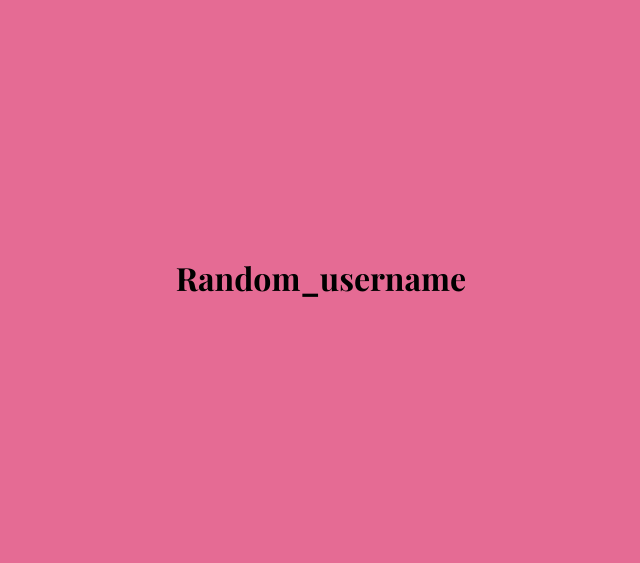
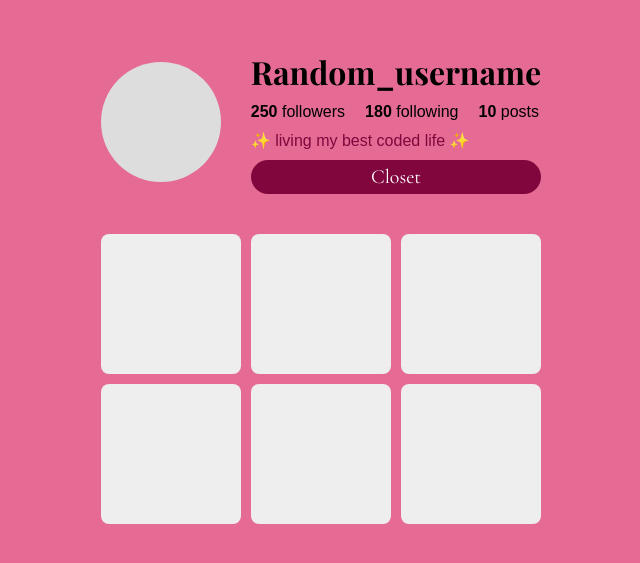
Before and after one commit to UCR-CS110/final-project-pickthefit, a React (Vite) app in the folder frontend/: page /home in a window 1280 px wide. Shown: the part 113-676 px from the top of the page, without its empty margins (319-959 px from the left). Built offline with nearby package versions, Linux system fonts and the light colour scheme.

Commit message:
home page

```diff
--- a/frontend/src/App.jsx
+++ b/frontend/src/App.jsx
@@ -3,7 +3,7 @@ import {BrowserRouter,Routes,Route} from 'react-router-dom';
 import Login from './components/Login';
 import Signup from './components/Signup';
 import Home from './components/Home';
-// import Room from './Room';
+import Closet from './pages/Closet';
 import './style.css';
 
 export default function App() {
@@ -13,6 +13,7 @@ export default function App() {
         <Route path="/" element={<Login />}/>
         <Route path="/home" element={<Home />} />
         <Route path="/signup" element={<Signup />} />
+        <Route path="/closet" element={<Closet />} />
       </Routes>
     </BrowserRouter>
   );
--- a/frontend/src/components/Home.jsx
+++ b/frontend/src/components/Home.jsx
@@ -1,3 +1,87 @@
+import { useNavigate } from "react-router-dom";
+import { useState } from "react";
+
 export default function Home() {
-    return <h1>Random_username</h1>;
+    const navigate = useNavigate();
+    const [panelOpen, setPanelOpen] = useState(false);
+    const [panelType, setPanelType] = useState("");
+
+    const followers = ["nimrah", "doha", "noor", "FBI", "noora","zanah", "labubu", "igloo"];
+    const following = ["zanah", "labubu", "igloo", "doha", "noor", "FBI",];
+
+    return (
+      <div className="profile-container">
+        {/* Header */}
+        <div className="profile-header">
+          <div className="profile-pic"></div>
+
+          <div className="profile-info">
+            <h1>Random_username</h1>
+
+            <div className="stats">
+                <div
+                    className="clickable"
+                    onClick={() => {
+                        setPanelType("followers");
+                        setPanelOpen(true);
+                    }}
+                >
+                    <strong>250</strong> followers
+                </div>
+
+                <div
+                    className="clickable"
+                    onClick={() => {
+                        setPanelType("following");
+                        setPanelOpen(true);
+                    }}
+                >
+                    <strong>180</strong> following
+                </div>
+
+                <div><strong>10</strong> posts</div>
+            </div>
+
+            <p className="bio">
+              ✨ living my best coded life ✨
+            </p>
+
+            <div>
+                <button className="closet-button"
+                    onClick={() => navigate("/closet")}>
+                    Closet
+                </button>
+            </div>
+          </div>
+        </div>
+
+        {/* Posts grid */}
+        <div className="posts-grid">
+          <div className="post"></div>
+          <div className="post"></div>
+          <div className="post"></div>
+          <div className="post"></div>
+          <div className="post"></div>
+          <div className="post"></div>
+        </div>
+
+        {panelOpen && (
+            <div className="overlay" onClick={() => setPanelOpen(false)}>
+                <div className="sidebar" onClick={(e) => e.stopPropagation()}>
+                <h2>
+                    {panelType === "followers" ? "Followers" : "Following"}
+                </h2>
+
+                <div className="list">
+                    {(panelType === "followers" ? followers : following).map((user, i) => (
+                        <div key={i} className="user-row">
+                            {user}
+                        </div>
+                    ))}
+                </div>
+            </div>
+        </div>
+        )}
+    </div>
+);
 }
--- a/frontend/src/pages/Closet.jsx
+++ b/frontend/src/pages/Closet.jsx
@@ -0,0 +1,8 @@
+export default function Closet() {
+    return (
+      <div style={{ padding: "40px", textAlign: "center" }}>
+        <h1>My Closet 👗</h1>
+        <p>This is where your outfits will live.</p>
+      </div>
+    );
+  }
--- a/frontend/src/style.css
+++ b/frontend/src/style.css
@@ -75,3 +75,111 @@
   a:hover {
     text-decoration: underline;
   }
+
+  .profile-container {
+    max-width: 900px;
+    margin: 40px auto;
+    font-family: "Playfair Display", serif;
+  }
+
+  /* HEADER */
+  .profile-header {
+    display: flex;
+    gap: 30px;
+    align-items: center;
+    margin-bottom: 40px;
+  }
+
+  /* profile pic circle */
+  .profile-pic {
+    width: 120px;
+    height: 120px;
+    border-radius: 50%;
+    background: #ddd;
+  }
+
+  /* name + info */
+  .profile-info h1 {
+    font-size: 32px;
+    margin-bottom: 10px;
+  }
+
+  .stats {
+    display: flex;
+    gap: 20px;
+    margin-bottom: 10px;
+  }
+
+  .bio {
+    color: rgb(128, 6, 61);
+  }
+
+  /* POSTS GRID */
+  .posts-grid {
+    display: grid;
+    grid-template-columns: repeat(3, 1fr);
+    gap: 10px;
+  }
+
+  .post {
+    width: 100%;
+    aspect-ratio: 1 / 1;
+    background: #eee;
+    border-radius: 8px;
+  }
+
+  .closet-button {
+    margin-top: 10px;
+    padding: 5px 10px;
+    /* border: none; */
+    border-radius: 20px;
+    background-color: rgb(128, 6, 61);
+    /* color: white; */
+    /* cursor: pointer; */
+    /* font-family: "Playfair Display", serif; */
+    /* letter-spacing: 1px; */
+  }
+
+  /* .closet-button:hover {
+    background-color: #333;
+  } */
+  .clickable {
+    cursor: pointer;
+  }
+
+  .clickable:hover {
+    text-decoration: underline;
+  }
+
+  /* dark overlay */
+  .overlay {
+    position: fixed;
+    top: 0;
+    left: 0;
+    width: 100%;
+    height: 100%;
+    background: rgba(0,0,0,0.4);
+    display: flex;
+    justify-content: flex-end;
+  }
+
+  /* sidebar panel */
+  .sidebar {
+    width: 300px;
+    height: 100%;
+    background: white;
+    padding: 20px;
+    overflow-y: scroll;
+    box-shadow: -5px 0 20px rgba(0,0,0,0.2);
+    font-family: "Playfair Display", serif;
+  }
+
+  /* list items  */
+  .user-row {
+    padding: 10px;
+    border-bottom: 1px solid rgb(128, 6, 61);
+  }
+
+  .user-row:hover {
+    background: #f5f5f5;
+  }
```
